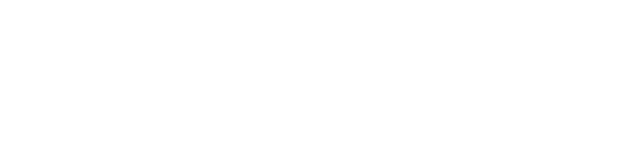
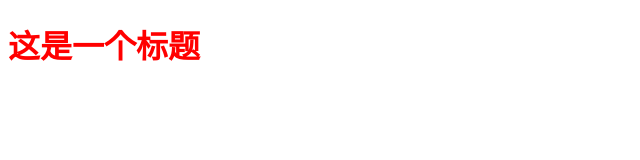
Before and after one commit to zqyxx/project_01, a plain HTML site: page index.html in a window 1280 px wide. Shown: the whole page, without its empty margins (0-640 px from the left). Drawn offline with Linux system fonts and the light colour scheme.

Commit message:
新增了index.css和index.js并修改了index.html

```diff
--- a/index.html
+++ b/index.html
@@ -5,8 +5,13 @@
     <meta http-equiv="X-UA-Compatible" content="IE=edge">
     <meta name="viewport" content="width=device-width, initial-scale=1.0">
     <title>Document</title>
+    <style>
+        h1 {
+            color: red;
+        }
+    </style>
 </head>
 <body>
-
+    <h1>这是一个标题</h1>
 </body>
 </html>
```
Also changed, not shown: index.css (added), index.js (added).
